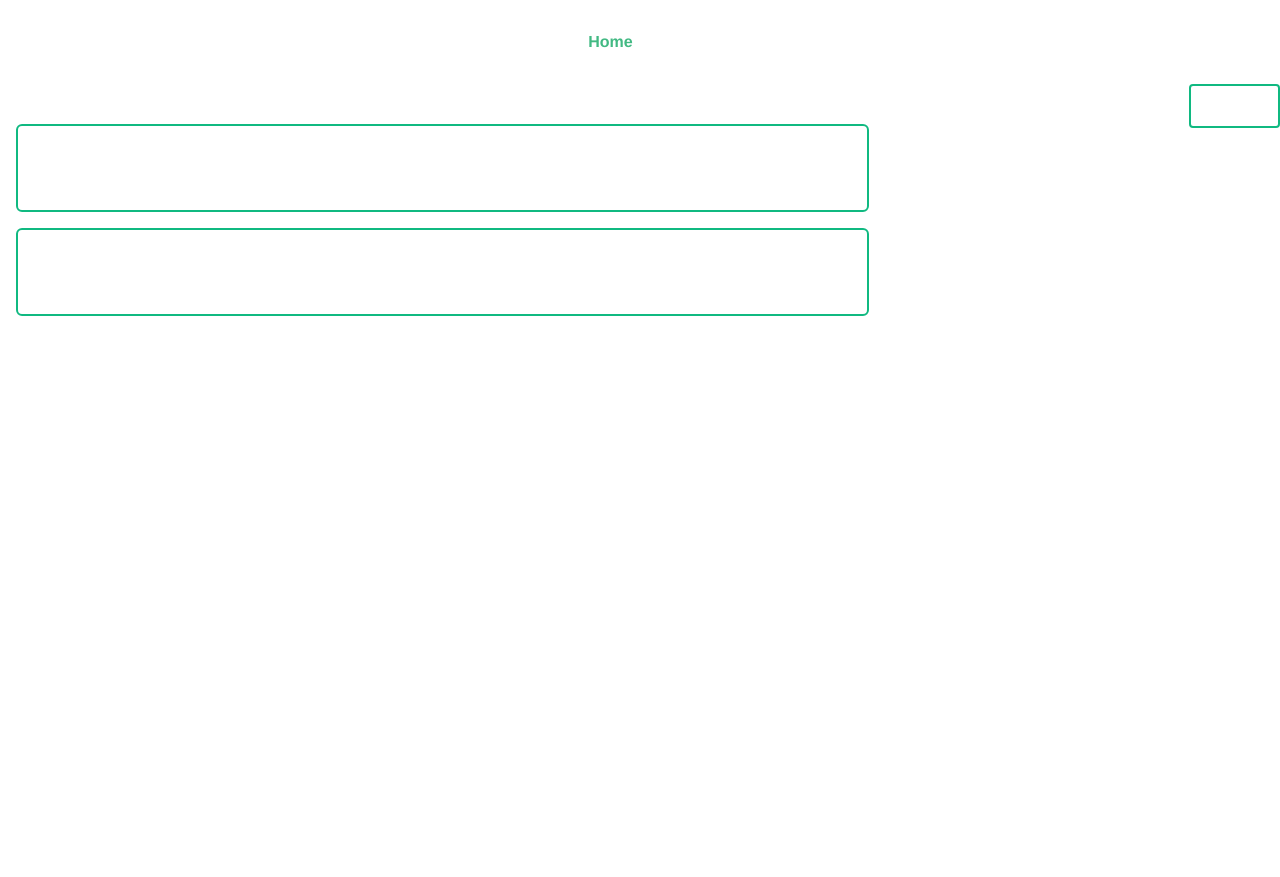
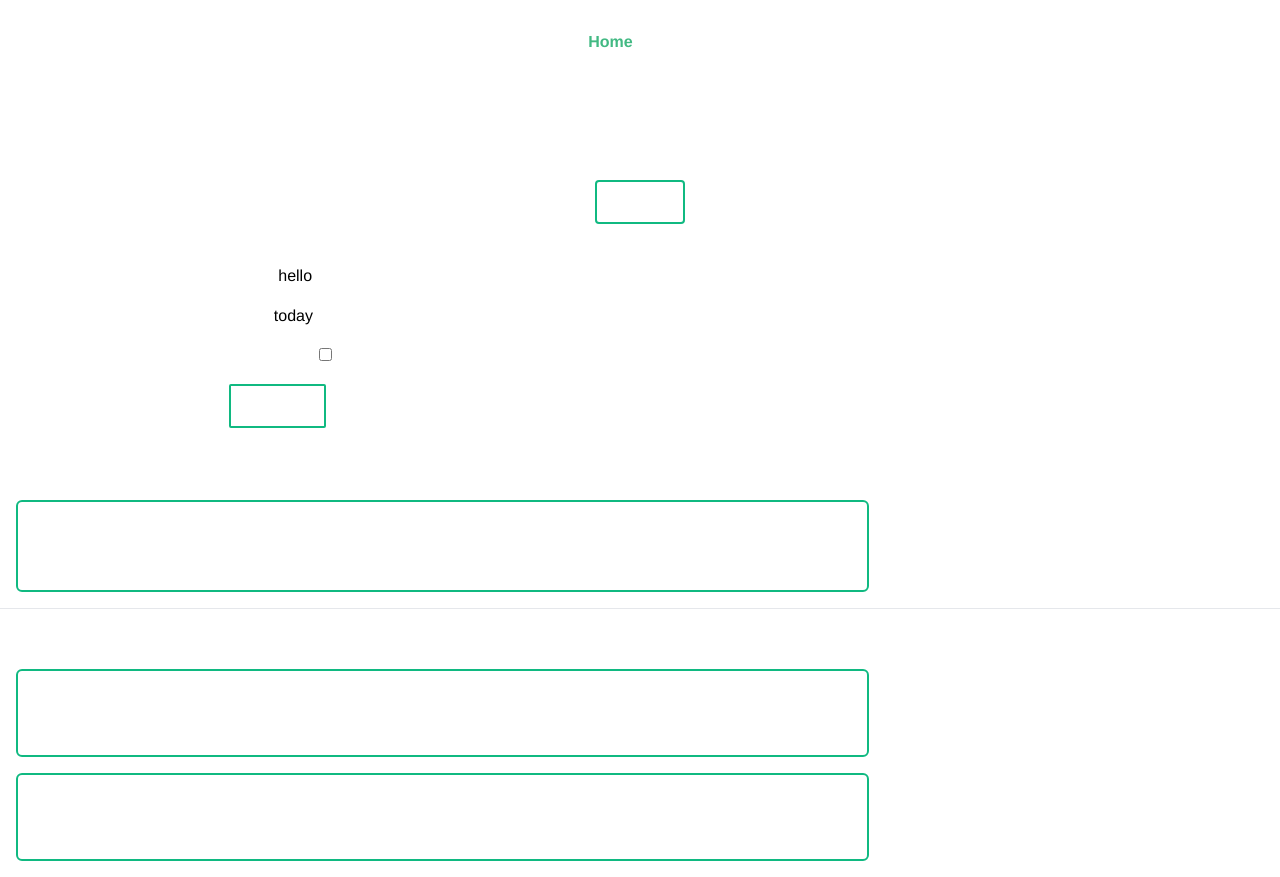
Before and after one commit to jaycammarano/vue-vuezela-desktop, a Vue app: page / in a window 1280 px wide. Before the commit the page ends 800 px from the top, so only its background shows below. Built offline with nearby package versions, Linux system fonts and the light colour scheme.

Commit message:
preview updating dynamically

```diff
--- /dev/null
+++ b/src/components/AddTask.vue
@@ -0,0 +1,100 @@
+<template v-show="this.showForm">
+  {{ this.showForm }}
+  <form class="relative w-2/3 p-4 pb-16 m-auto add-form">
+    <div class="flex flex-row form-control">
+      <div class="p-2">
+        <label>Task</label>
+      </div>
+      <div>
+        <input
+          class="text-black rounded-sm"
+          type="text"
+          name="text"
+          v-model="text"
+          placeholder="Add Task"
+        />
+      </div>
+    </div>
+    <div class="flex flex-row form-control">
+      <div class="p-2">
+        <label>Day</label>
+      </div>
+      <div>
+        <input
+          class="text-black rounded-sm"
+          type="text"
+          name="day"
+          v-model="day"
+          placeholder="day"
+        />
+      </div>
+    </div>
+    <div class="flex flex-row form-control">
+      <div class="p-2">
+        <label>Reminder:</label>
+      </div>
+      <div>
+        <input
+          class="text-lg"
+          type="checkbox"
+          name="reminder"
+          v-model="reminder"
+          placeholder="Add Task"
+        />
+      </div>
+    </div>
+    <input
+      class="
+        absolute
+        left-0
+        p-2
+        mx-4
+        font-bold
+        text-left text-white
+        bg-transparent
+        border-2 border-green-500
+        rounded-sm
+        hover:bg-green-500 hover:text-black
+      "
+      type="submit"
+      value="Save Task"
+    />
+  </form>
+  <div class="w-2/3 m-4 text-lg font-bold text-left">
+    Preview:
+    <Task v-bind:taskContent="taskPreview" />
+  </div>
+  <hr />
+</template>
+
+<script>
+import { defineComponent } from "vue";
+import Task from "./Task.vue";
+
+export default defineComponent({
+  name: "AddTask",
+  components: { Task },
+  props: {
+    taskNumber: Number,
+    showForm: String,
+  },
+  data() {
+    return {
+      text: "hello",
+      day: "today",
+      reminder: false,
+    };
+  },
+
+  computed: {
+    taskPreview: function () {
+      return {
+        id: this.taskNumber,
+        text: this.text,
+        day: this.day,
+        reminder: this.reminder,
+      };
+    },
+  },
+});
+</script>
--- a/src/components/Button.vue
+++ b/src/components/Button.vue
@@ -1,10 +1,9 @@
 <template>
   <button
-    @click="onClick()"
+    @click="showFormToggle()"
     class="
       p-2
       font-bold
-      text-right
       border-2 border-green-500
       rounded
       hover:bg-green-500 hover:text-black
@@ -12,19 +11,36 @@
   >
     Add Task
   </button>
+  <div>
+    <AddTask v-bind:showForm="this.showForm" :taskNumber="taskNumber" />
+  </div>
 </template>
 
 <script lang="ts">
-import { TTask } from "@/utils/types";
-export default {
+import { defineComponent } from "@vue/runtime-core";
+import AddTask from "./AddTask.vue";
+
+export default defineComponent({
   name: "AddTaskButton",
   props: {
     title: String,
+    taskNumber: Number,
+  },
+  components: { AddTask },
+  data() {
+    return {
+      showForm: true,
+    };
   },
   methods: {
-    onClick(): TTask {
-      return { id: 0, text: "hellotask", day: "june 3rd", reminder: true };
+    showFormToggle(): void {
+      if (this.showForm === true) {
+        this.showForm = false;
+      } else {
+        this.showForm = true;
+      }
+      console.log(this.showForm);
     },
   },
-};
+});
 </script>
--- a/src/components/Header.vue
+++ b/src/components/Header.vue
@@ -1,21 +1,16 @@
 <template>
-  <div class="relative m-auto">
+  <div class="relative m-auto my-8">
     <div class="m-auto text-center">
-      <h1 class="font-bold">{{ msg }}</h1>
-    </div>
-    <div class="absolute top-0 right-0">
-      <AddTaskButton title="Add Task" />
+      <h1 class="text-2xl font-bold">{{ msg }}</h1>
     </div>
   </div>
 </template>
 
 <script lang="ts">
 import { defineComponent } from "vue";
-import AddTaskButton from "./Button.vue";
 
 export default defineComponent({
   name: "Header",
-  components: { AddTaskButton },
   props: {
     msg: String,
   },
--- a/src/components/TaskListContainer.vue
+++ b/src/components/TaskListContainer.vue
@@ -13,6 +13,7 @@
 <script lang="ts">
 import { defineComponent } from "vue";
 import Task from "./Task.vue";
+
 export default defineComponent({
   name: "TaskListContainer",
   components: { Task },
--- a/src/views/Home.vue
+++ b/src/views/Home.vue
@@ -1,5 +1,7 @@
 <template>
-  <Header msg="Welcome to VueVuezela Task App" />
+  <Header @add-task="addTask" msg="Welcome to VueVuezela Task App" />
+  <Button :taskNumber="taskNumber()" />
+  <h3 class="w-2/3 m-4 text-lg font-bold text-left">Tasks:</h3>
   <TaskListContainer
     @remind-toggle="remindToggle"
     @delete-task="deleteTask"
@@ -12,13 +14,18 @@ import { defineComponent } from "vue";
 import Header from "@/components/Header.vue"; // @ is an alias to /src
 import TaskListContainer from "../components/TaskListContainer.vue";
 import { TTask } from "../utils/types";
+import Button from "../components/Button.vue";
 export default defineComponent({
   name: "Home",
   components: {
     Header,
     TaskListContainer,
+    Button,
   },
   methods: {
+    taskNumber: function () {
+      return this.tasks.length + 1;
+    },
     deleteTask(id: number) {
       if (confirm("Are you sure you want to delete this task?")) {
         this.tasks = this.tasks.filter((task) => task.id !== id);
@@ -31,6 +38,9 @@ export default defineComponent({
         }
         return task;
       });
+    },
+    addTask(newTask: TTask): void {
+      this.tasks.push(newTask);
     },
   },
   data() {
```
